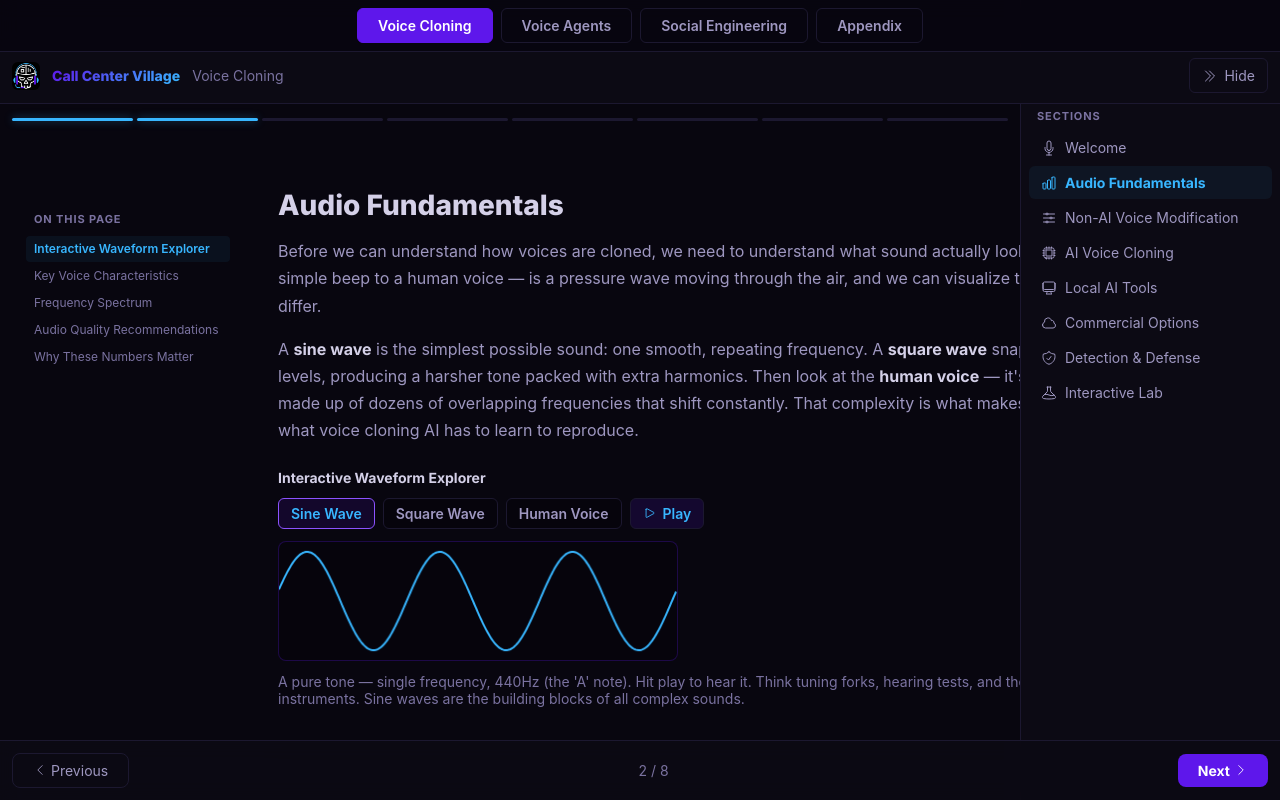
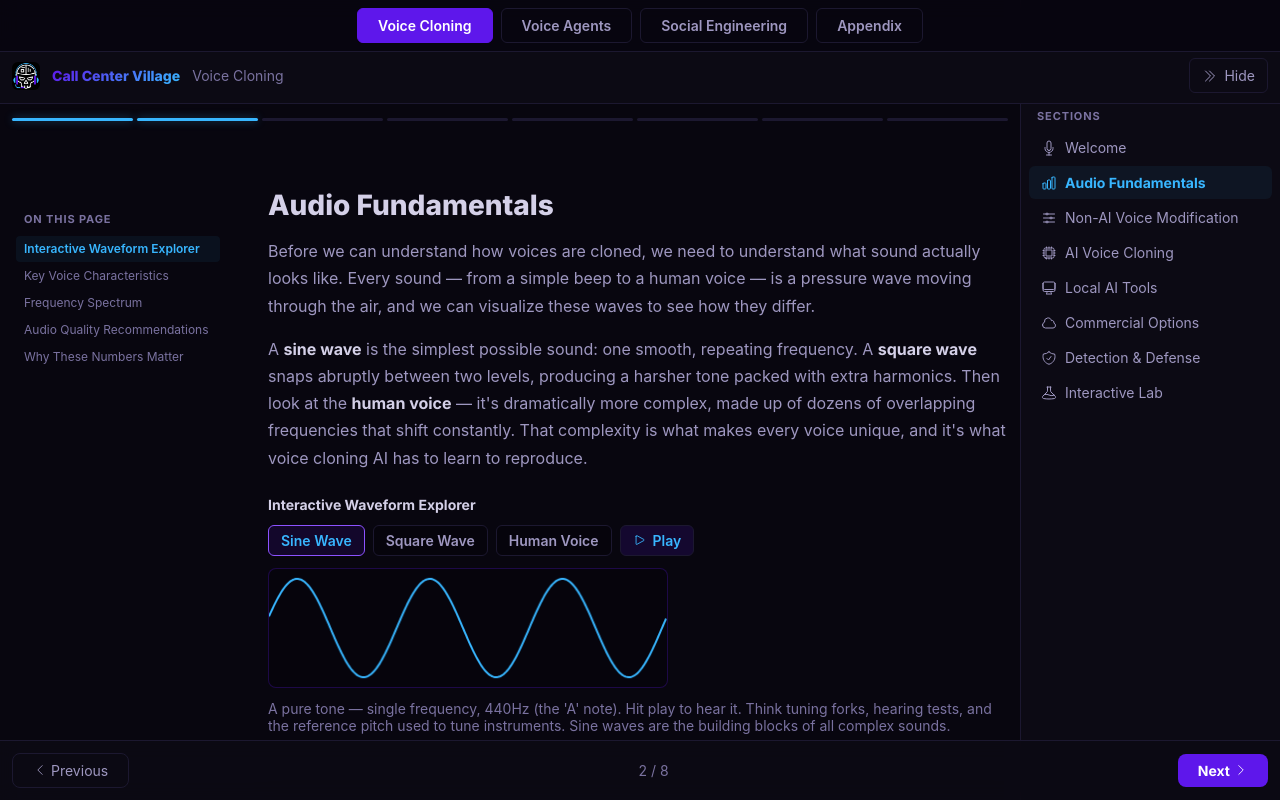
Before and after one commit to CallCenterVillage/voice-training, a React (Vite) app: page /voice-cloning/intro in a window 1280 px wide. Both pictures are taken after a click on the button "Next". Shown: the top 800 px of the page. Built offline with nearby package versions, Linux system fonts and the light colour scheme; a web font is replaced by a local one.

Commit message:
formatting updates

```diff
--- a/src/components/TrainingShell.jsx
+++ b/src/components/TrainingShell.jsx
@@ -76,9 +76,8 @@ const TrainingShell = ({ sections, sectionComponents, moduleTitle, logoUrl = "/i
       </nav>
 
       <div style={{ padding: "0 12px", marginRight: navOpen ? DRAWER_WIDTH : 0, transition: "margin-right 0.25s ease" }}><ProgressBar current={currentSection} total={sections.length} onNavigate={onNavigate} /></div>
-      <div style={{ display: "flex", flex: 1, justifyContent: "center" }}>
-        {sections[currentSection].anchors && (
-          <aside aria-label="Page index" style={{
+      <div style={{ display: "flex", flex: 1, justifyContent: "center", marginRight: navOpen ? DRAWER_WIDTH : 0, transition: "margin-right 0.25s ease" }}>
+        <aside aria-label={anchors ? "Page index" : undefined} style={{
             width: 220,
             flexShrink: 0,
             position: "sticky",
@@ -88,10 +87,11 @@ const TrainingShell = ({ sections, sectionComponents, moduleTitle, logoUrl = "/i
             display: "none",
           }}
           className="anchor-nav"
-          >
+        >
+          {anchors && <>
             <div style={{ fontSize: 11, fontWeight: 700, color: C.dim, textTransform: "uppercase", letterSpacing: "0.08em", marginBottom: 10, paddingLeft: 8 }}>On this page</div>
             <div style={{ display: "flex", flexDirection: "column", gap: 1, maxHeight: `calc(100vh - ${160 + topOffset}px)`, overflowY: "auto" }}>
-              {sections[currentSection].anchors.map(a => {
+              {anchors.map(a => {
                 const isActive = activeAnchor === a.id;
                 return <a key={a.id} href={`#${a.id}`} onClick={e => { e.preventDefault(); document.getElementById(a.id)?.scrollIntoView({ behavior: "smooth", block: "start" }); }}
                   onMouseEnter={e => { if (!isActive) { e.currentTarget.style.color = C.text; e.currentTarget.style.background = `${C.accent}10`; } }}
@@ -101,8 +101,8 @@ const TrainingShell = ({ sections, sectionComponents, moduleTitle, logoUrl = "/i
                 </a>;
               })}
             </div>
-          </aside>
-        )}
+          </>}
+        </aside>
         <main className="training-content-area" style={{ flex: 1, maxWidth: 960, padding: "24px 12px 80px 48px", width: "100%" }}><Section /></main>
       </div>
       <style>{`@media (min-width: 1280px) { .anchor-nav { display: block !important; } .training-content-area { max-width: 1040px !important; } }`}</style>
```
